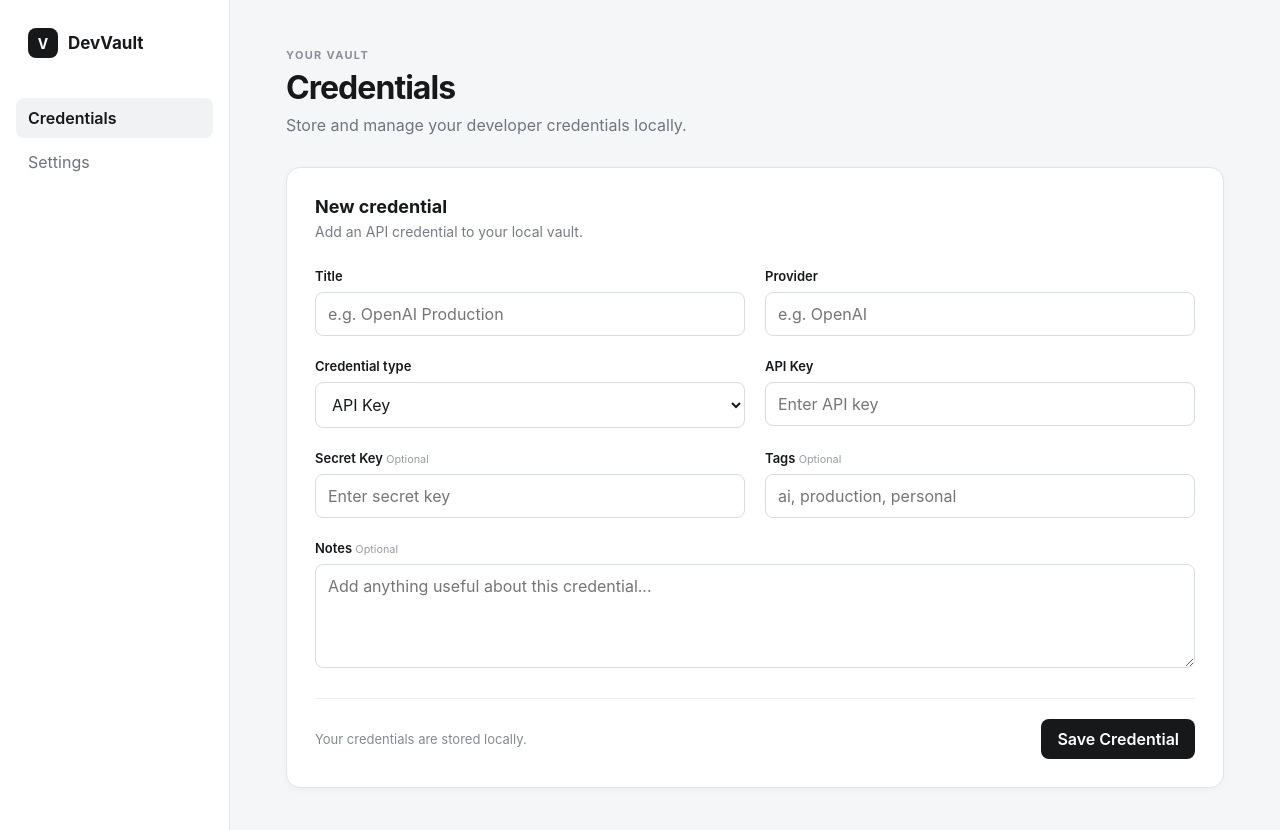
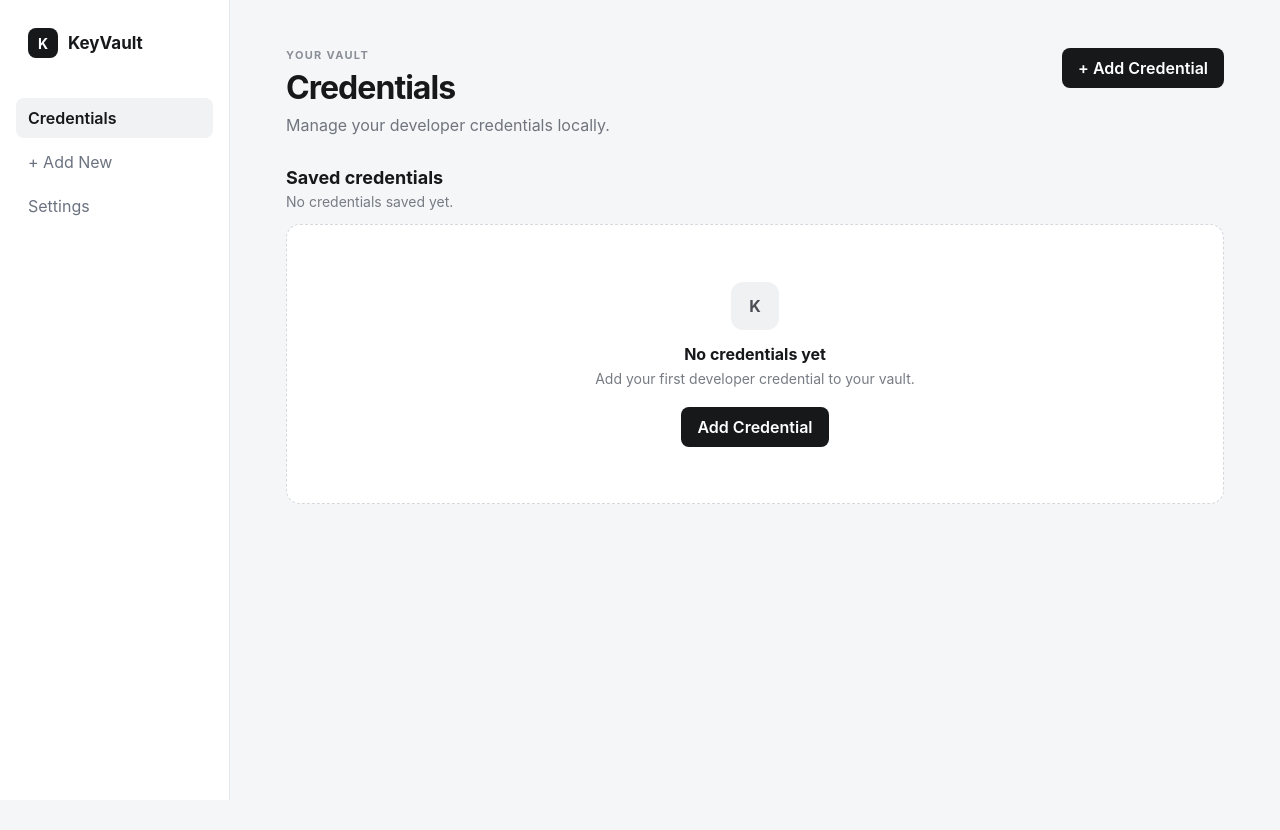
Before and after one commit to themobiuslabs/key-vault, a React (Vite) app: page / in a window 1280 px wide. Shown: the top 830 px of the page. After the commit the page ends 800 px from the top, so only its background shows below. Built offline with nearby package versions, Linux system fonts and the light colour scheme.

Commit message:
feat: add credential listing and views

```diff
--- a/src/App.css
+++ b/src/App.css
@@ -114,27 +114,149 @@ h1 {
   color: #70757d;
 }
 
+.back-button {
+  margin-bottom: 24px;
+  padding: 0;
+  border: 0;
+  background: transparent;
+  color: #70757d;
+  font-size: 13px;
+}
+
+.back-button:hover {
+  color: #17181a;
+}
+
+.credentials-section {
+  margin-bottom: 32px;
+}
+
+.section-header {
+  display: flex;
+  align-items: center;
+  justify-content: space-between;
+  margin-bottom: 14px;
+}
+
+.section-header h2 {
+  margin: 0;
+  font-size: 18px;
+}
+
+.section-header p {
+  margin: 5px 0 0;
+  color: #777c84;
+  font-size: 14px;
+}
+
+.credential-list {
+  display: flex;
+  flex-direction: column;
+  gap: 10px;
+}
+
+.credential-card {
+  display: flex;
+  align-items: center;
+  gap: 14px;
+  padding: 16px 18px;
+  background: #ffffff;
+  border: 1px solid #e1e3e6;
+  border-radius: 12px;
+  transition:
+    border-color 0.15s ease,
+    box-shadow 0.15s ease;
+}
+
+.credential-card:hover {
+  border-color: #c9ccd1;
+  box-shadow: 0 3px 10px rgba(0, 0, 0, 0.04);
+}
+
+.credential-icon {
+  display: grid;
+  place-items: center;
+  flex-shrink: 0;
+  width: 42px;
+  height: 42px;
+  border-radius: 10px;
+  background: #f0f1f3;
+  color: #4b4f55;
+  font-weight: 700;
+}
+
+.credential-info {
+  min-width: 0;
+}
+
+.credential-info h3 {
+  margin: 0;
+  font-size: 15px;
+  font-weight: 650;
+}
+
+.credential-info p {
+  margin: 3px 0 8px;
+  color: #777c84;
+  font-size: 13px;
+}
+
+.credential-meta {
+  display: flex;
+  flex-wrap: wrap;
+  gap: 6px;
+}
+
+.credential-meta span {
+  padding: 4px 8px;
+  border-radius: 6px;
+  background: #f3f4f6;
+  color: #686d75;
+  font-size: 11px;
+}
+
+.empty-state {
+  display: flex;
+  flex-direction: column;
+  align-items: center;
+  justify-content: center;
+  min-height: 280px;
+  padding: 40px;
+  background: #ffffff;
+  border: 1px dashed #d5d8dd;
+  border-radius: 14px;
+  text-align: center;
+}
+
+.empty-icon {
+  display: grid;
+  place-items: center;
+  width: 48px;
+  height: 48px;
+  margin-bottom: 14px;
+  border-radius: 12px;
+  background: #f0f1f3;
+  color: #4b4f55;
+  font-weight: 700;
+}
+
+.empty-state h3 {
+  margin: 0;
+  font-size: 16px;
+}
+
+.empty-state p {
+  margin: 6px 0 20px;
+  color: #777c84;
+  font-size: 14px;
+}
+
 .card {
   padding: 28px;
   background: white;
   border: 1px solid #e1e3e6;
   border-radius: 14px;
   box-shadow: 0 2px 8px rgba(0, 0, 0, 0.03);
-}
-
-.card-header {
-  margin-bottom: 28px;
-}
-
-.card-header h2 {
-  margin: 0;
-  font-size: 18px;
-}
-
-.card-header p {
-  margin: 6px 0 0;
-  color: #777c84;
-  font-size: 14px;
 }
 
 .form-grid {
@@ -189,29 +311,38 @@ textarea {
 .form-footer {
   display: flex;
   align-items: center;
-  justify-content: space-between;
-  gap: 20px;
+  justify-content: flex-end;
+  gap: 10px;
   margin-top: 30px;
   padding-top: 20px;
   border-top: 1px solid #eceef0;
 }
 
-.form-footer span {
-  color: #858a92;
-  font-size: 13px;
+.primary-button,
+.secondary-button {
+  padding: 10px 16px;
+  border-radius: 8px;
+  font-weight: 600;
 }
 
 .primary-button {
-  padding: 10px 16px;
   border: 0;
-  border-radius: 8px;
   background: #17181a;
   color: white;
-  font-weight: 600;
 }
 
 .primary-button:hover {
   background: #303236;
+}
+
+.secondary-button {
+  border: 1px solid #d9dce1;
+  background: white;
+  color: #4b4f55;
+}
+
+.secondary-button:hover {
+  background: #f5f6f8;
 }
 
 @media (max-width: 800px) {
--- a/src/App.tsx
+++ b/src/App.tsx
@@ -1,8 +1,26 @@
-import { useState } from "react";
+import { useEffect, useState } from "react";
 import { invoke } from "@tauri-apps/api/core";
 import "./App.css";
 
+type Credential = {
+  id: string;
+  title: string;
+  provider: string;
+  credential_type: string;
+  api_key: string;
+  secret_key: string | null;
+  notes: string | null;
+  tags: string[];
+  created_at: string;
+  updated_at: string;
+};
+
+type View = "credentials" | "add";
+
 function App() {
+  const [view, setView] = useState<View>("credentials");
+  const [credentials, setCredentials] = useState<Credential[]>([]);
+
   const [title, setTitle] = useState("");
   const [provider, setProvider] = useState("");
   const [credentialType, setCredentialType] = useState("API Key");
@@ -10,6 +28,15 @@ function App() {
   const [secretKey, setSecretKey] = useState("");
   const [notes, setNotes] = useState("");
   const [tags, setTags] = useState("");
+
+  async function loadCredentials() {
+    try {
+      const result = await invoke<Credential[]>("get_credentials");
+      setCredentials(result);
+    } catch (error) {
+      console.error("Failed to load credentials:", error);
+    }
+  }
 
   async function saveCredential() {
     const tagList = tags
@@ -30,45 +57,155 @@ function App() {
         },
       });
 
-      alert("Credential saved");
+      setTitle("");
+      setProvider("");
+      setCredentialType("API Key");
+      setApiKey("");
+      setSecretKey("");
+      setNotes("");
+      setTags("");
+
+      await loadCredentials();
+      setView("credentials");
     } catch (error) {
-      alert("Failed to save credential");
+      console.error("Failed to save credential:", error);
     }
   }
+
+  useEffect(() => {
+    loadCredentials();
+  }, []);
 
   return (
     <div className="app">
       <aside className="sidebar">
         <div className="logo">
-          <div className="logo-mark">V</div>
-          <span>DevVault</span>
+          <div className="logo-mark">K</div>
+          <span>KeyVault</span>
         </div>
 
         <nav>
-          <button className="nav-item active">Credentials</button>
-          <button className="nav-item">Settings</button>
+          <button
+            className={`nav-item ${
+              view === "credentials" ? "active" : ""
+            }`}
+            onClick={() => setView("credentials")}
+          >
+            Credentials
+          </button>
+
+          <button
+            className={`nav-item ${view === "add" ? "active" : ""}`}
+            onClick={() => setView("add")}
+          >
+            + Add New
+          </button>
+
+          <button className="nav-item">
+            Settings
+          </button>
         </nav>
       </aside>
 
       <main className="main">
+        {view === "credentials" && (
+          <>
             <header className="header">
               <div>
                 <p className="eyebrow">YOUR VAULT</p>
                 <h1>Credentials</h1>
                 <p className="subtitle">
-              Store and manage your developer credentials locally.
+                  Manage your developer credentials locally.
+                </p>
+              </div>
+
+              <button
+                className="primary-button"
+                onClick={() => setView("add")}
+              >
+                + Add Credential
+              </button>
+            </header>
+
+            <section className="credentials-section">
+              <div className="section-header">
+                <div>
+                  <h2>Saved credentials</h2>
+                  <p>
+                    {credentials.length === 0
+                      ? "No credentials saved yet."
+                      : `${credentials.length} credential${
+                          credentials.length === 1 ? "" : "s"
+                        }`}
+                  </p>
+                </div>
+              </div>
+
+              {credentials.length > 0 ? (
+                <div className="credential-list">
+                  {credentials.map((credential) => (
+                    <div
+                      className="credential-card"
+                      key={credential.id}
+                    >
+                      <div className="credential-icon">
+                        {credential.provider.charAt(0).toUpperCase()}
+                      </div>
+
+                      <div className="credential-info">
+                        <h3>{credential.title}</h3>
+                        <p>{credential.provider}</p>
+
+                        <div className="credential-meta">
+                          <span>{credential.credential_type}</span>
+
+                          {credential.tags.map((tag) => (
+                            <span key={tag}>{tag}</span>
+                          ))}
+                        </div>
+                      </div>
+                    </div>
+                  ))}
+                </div>
+              ) : (
+                <div className="empty-state">
+                  <div className="empty-icon">K</div>
+                  <h3>No credentials yet</h3>
+                  <p>
+                    Add your first developer credential to your vault.
+                  </p>
+                  <button
+                    className="primary-button"
+                    onClick={() => setView("add")}
+                  >
+                    Add Credential
+                  </button>
+                </div>
+              )}
+            </section>
+          </>
+        )}
+
+        {view === "add" && (
+          <>
+            <header className="header">
+              <div>
+                <button
+                  className="back-button"
+                  onClick={() => setView("credentials")}
+                >
+                  ← Back to credentials
+                </button>
+
+                <p className="eyebrow">NEW CREDENTIAL</p>
+                <h1>Add Credential</h1>
+                <p className="subtitle">
+                  Add a developer credential to your local vault.
                 </p>
               </div>
             </header>
 
             <section className="card">
-          <div className="card-header">
-            <div>
-              <h2>New credential</h2>
-              <p>Add an API credential to your local vault.</p>
-            </div>
-          </div>
-
               <div className="form-grid">
                 <label>
                   <span>Title</span>
@@ -83,7 +220,9 @@ function App() {
                   <span>Provider</span>
                   <input
                     value={provider}
-                onChange={(event) => setProvider(event.target.value)}
+                    onChange={(event) =>
+                      setProvider(event.target.value)
+                    }
                     placeholder="e.g. OpenAI"
                   />
                 </label>
@@ -92,10 +231,14 @@ function App() {
                   <span>Credential type</span>
                   <select
                     value={credentialType}
-                onChange={(event) => setCredentialType(event.target.value)}
+                    onChange={(event) =>
+                      setCredentialType(event.target.value)
+                    }
                   >
                     <option value="API Key">API Key</option>
-                <option value="Access Key Pair">Access Key Pair</option>
+                    <option value="Access Key Pair">
+                      Access Key Pair
+                    </option>
                     <option value="OAuth Token">OAuth Token</option>
                     <option value="Other">Other</option>
                   </select>
@@ -111,17 +254,23 @@ function App() {
                 </label>
 
                 <label>
-              <span>Secret Key <small>Optional</small></span>
+                  <span>
+                    Secret Key <small>Optional</small>
+                  </span>
                   <input
                     type="password"
                     value={secretKey}
-                onChange={(event) => setSecretKey(event.target.value)}
+                    onChange={(event) =>
+                      setSecretKey(event.target.value)
+                    }
                     placeholder="Enter secret key"
                   />
                 </label>
 
                 <label>
-              <span>Tags <small>Optional</small></span>
+                  <span>
+                    Tags <small>Optional</small>
+                  </span>
                   <input
                     value={tags}
                     onChange={(event) => setTags(event.target.value)}
@@ -130,7 +279,9 @@ function App() {
                 </label>
 
                 <label className="full-width">
-              <span>Notes <small>Optional</small></span>
+                  <span>
+                    Notes <small>Optional</small>
+                  </span>
                   <textarea
                     value={notes}
                     onChange={(event) => setNotes(event.target.value)}
@@ -141,13 +292,23 @@ function App() {
               </div>
 
               <div className="form-footer">
-            <span>Your credentials are stored locally.</span>
+                <button
+                  className="secondary-button"
+                  onClick={() => setView("credentials")}
+                >
+                  Cancel
+                </button>
 
-            <button className="primary-button" onClick={saveCredential}>
+                <button
+                  className="primary-button"
+                  onClick={saveCredential}
+                >
                   Save Credential
                 </button>
               </div>
             </section>
+          </>
+        )}
       </main>
     </div>
   );
```
Also changed, not shown: 2 other files (tests, documents, lock files or other folders). Lines whose indentation alone changed are shown as unchanged.
